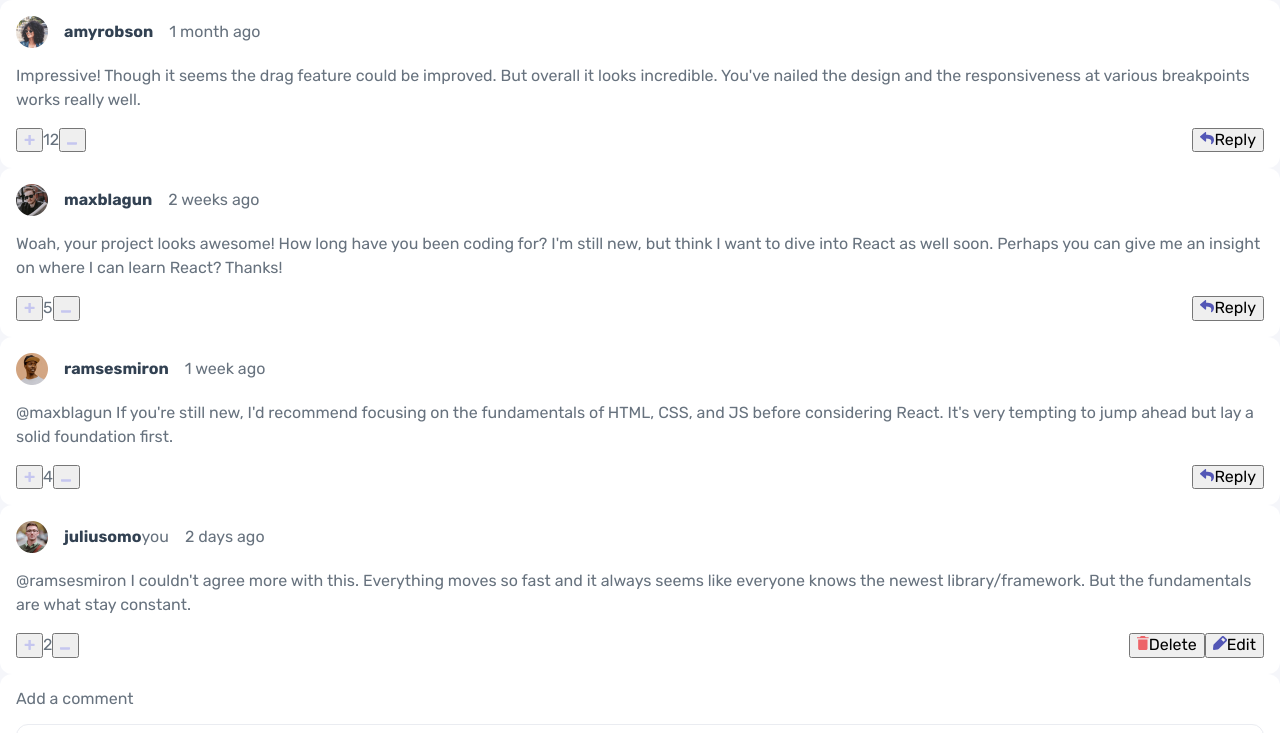
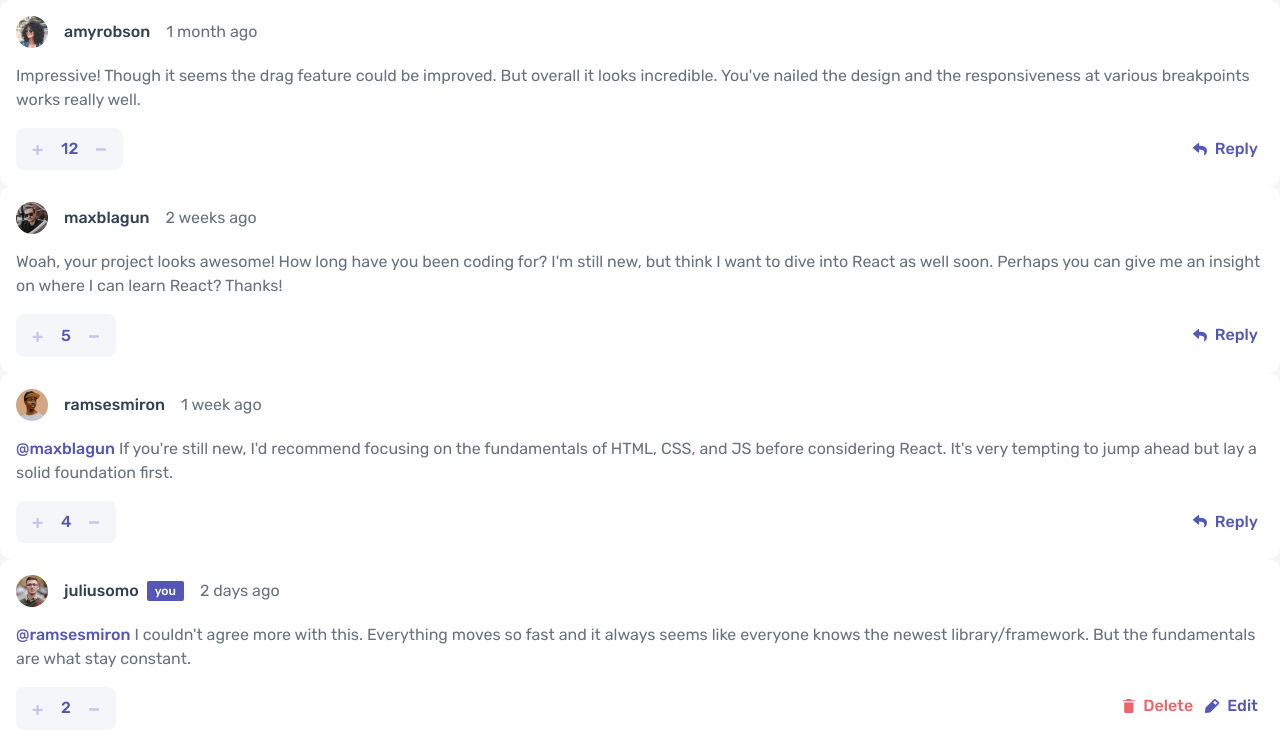
Before and after one commit to fernandonagase/nextjs-comments-component, a Next.js app: page / in a window 1280 px wide. Shown: the top 733 px of the page. Built offline with nearby package versions, Linux system fonts and the light colour scheme.

Commit message:
update comment card styles

```diff
--- a/components/CommentCard/comment-action.tsx
+++ b/components/CommentCard/comment-action.tsx
@@ -1,6 +1,7 @@
 import IconButton from '../IconButton'
 import ScoreControl from '../ScoreControl'
 import styles from './styles/comment-card.module.scss'
+import iconButtonStyles from '@/components/IconButton/styles/icon-button.module.scss'
 
 type CommentActionProps = {
     commentId: number
@@ -30,6 +31,7 @@ export default function CommentAction(props: CommentActionProps) {
                     <IconButton
                         type="button"
                         iconUrl="images/icon-delete.svg"
+                        className={iconButtonStyles['iconButton--danger']}
                         onClick={onToggleDelete}
                     >
                         Delete
@@ -37,6 +39,7 @@ export default function CommentAction(props: CommentActionProps) {
                     <IconButton
                         type="button"
                         iconUrl="images/icon-edit.svg"
+                        className={iconButtonStyles['iconButton--primary']}
                         onClick={onToggleEdit}
                     >
                         Edit
@@ -45,10 +48,11 @@ export default function CommentAction(props: CommentActionProps) {
             ) : (
                 <IconButton
                     type="button"
-                    onClick={onToggleReply}
                     aria-expanded={isReplying}
                     aria-controls={`reply-comment-${commentId}`}
+                    className={iconButtonStyles['iconButton--primary']}
                     iconUrl="images/icon-reply.svg"
+                    onClick={onToggleReply}
                 >
                     Reply
                 </IconButton>
--- a/components/CommentCard/comment-header.tsx
+++ b/components/CommentCard/comment-header.tsx
@@ -15,7 +15,7 @@ export default function CommentHeader(props: CommentHeaderProps) {
     return (
         <header className={styles.commentCard__header}>
             <Avatar pictureUrl={author.avatarUrl} />
-            <div>
+            <div className={styles.commentCard__usernameContainer}>
                 <span className={styles.commentCard__username}>
                     {author.username}
                 </span>
--- a/components/CommentCard/styles/comment-card.module.scss
+++ b/components/CommentCard/styles/comment-card.module.scss
@@ -12,8 +12,14 @@
     }
 
     &__username {
-        font-weight: 700;
+        font-weight: 500;
         color: hsl(212, 24%, 26%);
+    }
+
+    &__usernameContainer {
+        display: flex;
+        align-items: center;
+        gap: 8px;
     }
 
     &__body {
--- a/components/IconButton/index.tsx
+++ b/components/IconButton/index.tsx
@@ -1,13 +1,19 @@
 import { ComponentPropsWithoutRef } from 'react'
+import classNames from 'classnames'
+
+import styles from './styles/icon-button.module.scss'
 
 type IconButtonProps = ComponentPropsWithoutRef<'button'> & {
     iconUrl: string
 }
 
 export default function IconButton(props: IconButtonProps) {
-    const { children, iconUrl, ...rest } = props
+    const { children, className, iconUrl, ...rest } = props
     return (
-        <button {...rest}>
+        <button
+            {...rest}
+            className={classNames([styles.iconButton, props.className])}
+        >
             <img src={iconUrl} alt="" />
             {children}
         </button>
--- /dev/null
+++ b/components/IconButton/styles/icon-button.module.scss
@@ -0,0 +1,16 @@
+.iconButton {
+    border: none;
+    display: inline-flex;
+    align-items: center;
+    gap: 8px;
+    background-color: transparent;
+    font-weight: 500;
+
+    &--primary {
+        color: hsl(238, 40%, 52%);
+    }
+
+    &--danger {
+        color: hsl(358, 79%, 66%);
+    }
+}
--- a/components/ReplyComment/index.tsx
+++ b/components/ReplyComment/index.tsx
@@ -1,3 +1,5 @@
+import styles from './styles/reply-comment.module.scss'
+
 type ReplyCommentProps = {
     content: string
     username: string
@@ -6,7 +8,8 @@ type ReplyCommentProps = {
 export default function ReplyComment(props: ReplyCommentProps) {
     return (
         <>
-            @{props.username} {props.content}
+            <span className={styles.replyingTo}>@{props.username}</span>{' '}
+            {props.content}
         </>
     )
 }
--- /dev/null
+++ b/components/ReplyComment/styles/reply-comment.module.scss
@@ -0,0 +1,4 @@
+.replyingTo {
+    font-weight: 500;
+    color: hsl(238, 40%, 52%);
+}
--- a/components/ScoreControl/index.tsx
+++ b/components/ScoreControl/index.tsx
@@ -1,16 +1,34 @@
+import styles from './styles/score-control.module.scss'
+
 type ScoreControlProps = {
     count: number
 }
 
 export default function ScoreControl(props: ScoreControlProps) {
     return (
-        <div>
-            <button type="button" aria-label="Acrescentar 1">
-                <img src="images/icon-plus.svg" alt="" />
+        <div className={styles.scoreControl}>
+            <button
+                type="button"
+                aria-label="Acrescentar 1"
+                className={styles.scoreControl__button}
+            >
+                <img
+                    src="images/icon-plus.svg"
+                    alt=""
+                    className={styles.scoreControl__label}
+                />
             </button>
-            <span>{props.count}</span>
-            <button type="button" aria-label="Diminuir 1">
-                <img src="images/icon-minus.svg" alt="" />
+            <span className={styles.scoreControl__count}>{props.count}</span>
+            <button
+                type="button"
+                aria-label="Diminuir 1"
+                className={styles.scoreControl__button}
+            >
+                <img
+                    src="images/icon-minus.svg"
+                    alt=""
+                    className={styles.scoreControl__label}
+                />
             </button>
         </div>
     )
--- /dev/null
+++ b/components/ScoreControl/styles/score-control.module.scss
@@ -0,0 +1,27 @@
+.scoreControl {
+    border-radius: 8px;
+    display: flex;
+    align-items: center;
+    font-weight: 500;
+    background-color: hsl(228, 33%, 97%);
+    color: hsl(238, 40%, 52%);
+
+    &__button {
+        height: 100%;
+        padding-inline: 16px;
+        padding-block: 12px;
+        border: none;
+        // display: inline-flex;
+        // align-items: center;
+        // justify-content: center;
+        background-color: transparent;
+    }
+
+    &__label {
+        vertical-align: middle;
+    }
+
+    &__count {
+        padding-inline: 2px;
+    }
+}
--- a/components/Tag/index.tsx
+++ b/components/Tag/index.tsx
@@ -1,7 +1,9 @@
+import styles from './styles/tag.module.scss'
+
 type TagProps = {
     text: string
 }
 
 export default function Tag(props: TagProps) {
-    return <span>{props.text}</span>
+    return <span className={styles.tag}>{props.text}</span>
 }
--- /dev/null
+++ b/components/Tag/styles/tag.module.scss
@@ -0,0 +1,11 @@
+.tag {
+    display: inline-block;
+    padding-inline: 8px;
+    padding-block: 4px;
+    border-radius: 2px;
+    font-size: 0.75em;
+    font-weight: 500;
+    line-height: 1;
+    background-color: hsl(238, 40%, 52%);
+    color: hsl(0, 0%, 100%);
+}
```
